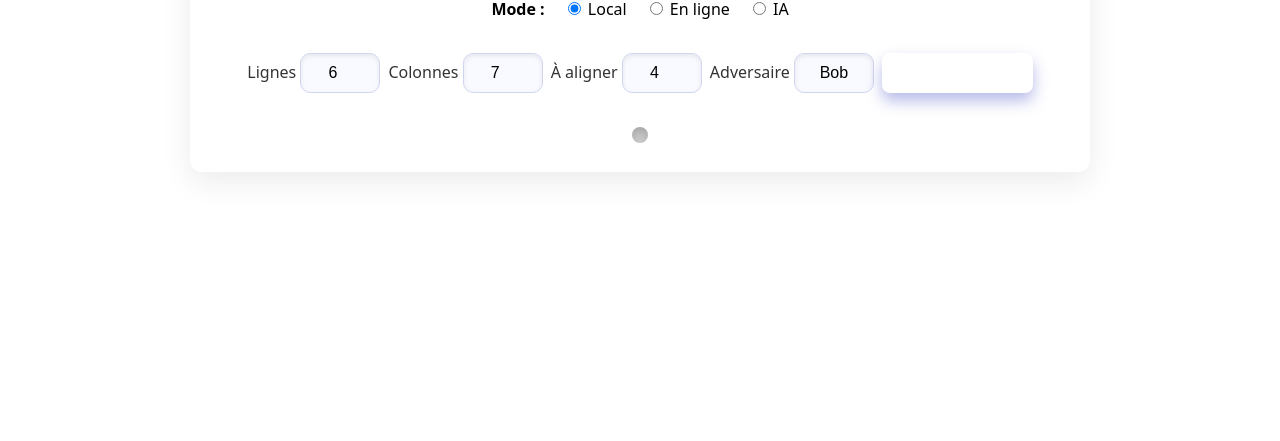
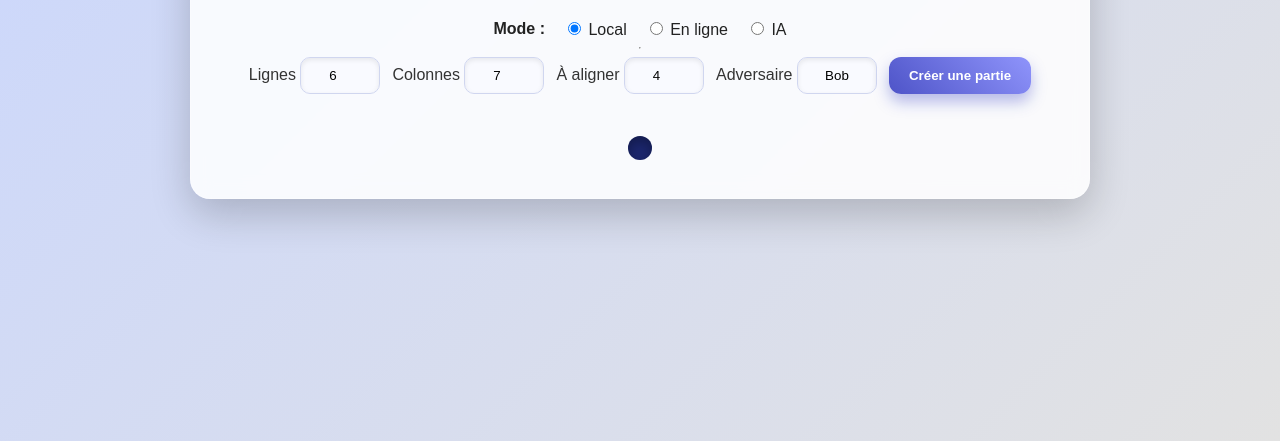
Before and after one commit to Slivix/Projet_AOS, a website: page frontend/game.html in a window 1280 px wide. Shown: the part 359-800 px from the top of the page. Drawn offline with Linux system fonts and the light colour scheme.

Commit message:
update css

```diff
--- a/frontend/game.html
+++ b/frontend/game.html
@@ -3,7 +3,7 @@
 <head>
   <meta charset="utf-8"/>
   <meta name="viewport" content="width=device-width,initial-scale=1"/>
-  <title>Puissance X – Test</title>
+  <title>Puissance X </title>
   <link rel="stylesheet" href="styles.css"/>
     <style>
     .row { display:flex; gap:14px; align-items:center; flex-wrap:wrap; }
--- a/frontend/styles.css
+++ b/frontend/styles.css
@@ -165,127 +165,3 @@
   font-weight: bold;
   font-size: 18px;
 }
-
-* {
-  box-sizing: border-box
-}
-
-body {
-  margin: 0;
-  font-family: system-ui, Arial;
-  background: var(--bg);
-  color: var(--fg)
-}
-
-.page {
-  min-height: 100vh;
-  display: grid;
-  place-items: center;
-  padding: 24px
-}
-
-.card {
-  width: min(900px, 95vw);
-  background: var(--card);
-  border-radius: 12px;
-  padding: 20px;
-  box-shadow: 0 10px 30px rgba(0, 0, 0, .08)
-}
-
-h1,
-h2 {
-  margin: .25rem 0 1rem
-}
-
-.vstack {
-  display: flex;
-  flex-direction: column;
-  gap: .5rem
-}
-
-input,
-button {
-  font-size: 16px
-}
-
-input {
-  padding: 10px;
-  border-radius: 8px;
-  border: 1px solid #dde1ef;
-  background: #fafbff
-}
-
-.btn {
-  padding: 10px 14px;
-  border-radius: 8px;
-  border: none;
-  color: #fff;
-  background: var(--btn);
-  cursor: pointer
-}
-
-.btn:hover {
-  background: var(--btnH)
-}
-
-.btn.ghost {
-  background: var(--ghost);
-  color: #123
-}
-
-.link {
-  color: var(--btn);
-  text-decoration: underline
-}
-
-hr {
-  border: none;
-  border-top: 1px solid #eee;
-  margin: 16px 0
-}
-
-.controls {
-  display: flex;
-  gap: 8px;
-  flex-wrap: wrap;
-  margin-bottom: 12px
-}
-
-.controls input {
-  width: 80px;
-  text-align: center
-}
-
-.board {
-  display: grid;
-  gap: 6px;
-  background: var(--board);
-  padding: 8px;
-  border-radius: 12px;
-  width: fit-content
-}
-
-.cell {
-  width: 48px;
-  height: 48px;
-  border-radius: 50%;
-  background: #f5f7fb;
-  cursor: pointer;
-  box-shadow: inset 0 -4px 6px rgba(0, 0, 0, .1)
-}
-
-.cell.p1 {
-  background: var(--p1);
-  box-shadow: inset 0 -4px 6px rgba(0, 0, 0, .3)
-}
-
-.cell.p2 {
-  background: var(--p2);
-  box-shadow: inset 0 -4px 6px rgba(0, 0, 0, .3)
-}
-
-.meta,
-.status {
-  margin: 8px 0 0;
-  color: #333
-}
```
Also changed, not shown: frontend/user.html (+3 -3 lines).
